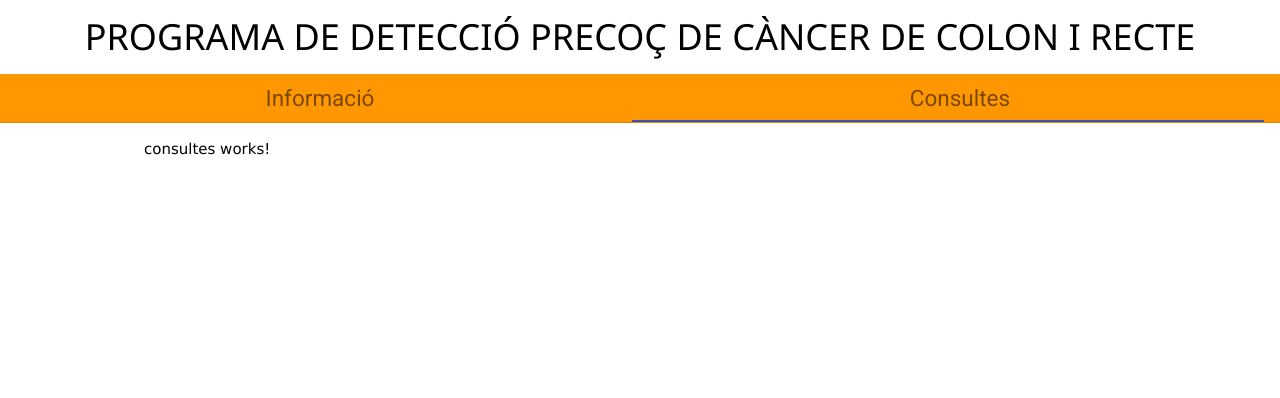
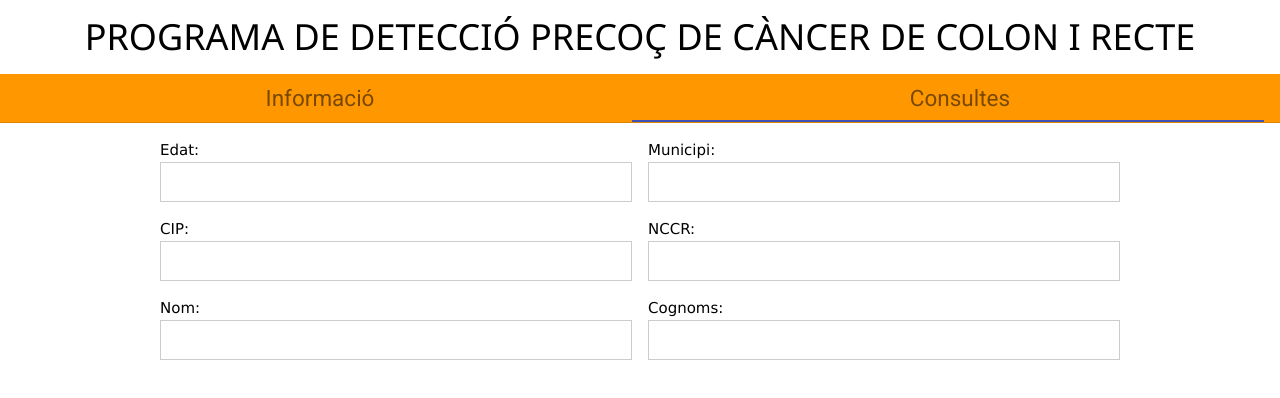
Before and after one commit to Jaldazabal3/colon, an Angular app: page /consultes in a window 1280 px wide. Shown: the top 398 px of the page. Built offline with nearby package versions, Linux system fonts and the light colour scheme.

Commit message:
First form layout

```diff
--- a/src/app/app.module.ts
+++ b/src/app/app.module.ts
@@ -2,6 +2,8 @@ import { BrowserModule } from '@angular/platform-browser';
 import { NgModule } from '@angular/core';
 import { BrowserAnimationsModule } from '@angular/platform-browser/animations';
 import { MatTabsModule } from '@angular/material/tabs';
+import { MatStepperModule } from '@angular/material/stepper';
+import { ReactiveFormsModule } from "@angular/forms";
 
 
 import { AppComponent } from './app.component';
@@ -22,7 +24,9 @@ import { AppRoutingModule } from "./app-routing.module";
     BrowserModule,
     BrowserAnimationsModule,
     MatTabsModule,
-    AppRoutingModule
+    AppRoutingModule,
+    ReactiveFormsModule,
+    MatStepperModule
   ],
   providers: [],
   bootstrap: [AppComponent]
--- a/src/app/consultes/consultes.component.html
+++ b/src/app/consultes/consultes.component.html
@@ -1,5 +1,53 @@
-<div class="w3-container">
-  <p>
-    consultes works!
-  </p>
+<div class="w3-container w3-margin-top">
+  <form [formGroup]="consultesControl">
+    <!-- <mat-vertical-stepper>
+      <label>
+        Edat:
+        <input type="number" formControlName="age"/>
+      </label>
+
+    </mat-vertical-stepper> -->
+    <div class="w3-row-padding">
+      <div class="w3-half">
+        <label>
+          Edat:
+        </label>
+        <input class="w3-input w3-border" type="number" formControlName="age"/>
+      </div>
+      <div class="w3-half">
+        <label>
+          Municipi:
+        </label>
+        <input class="w3-input w3-border" type="text" formControlName="town"/>
+      </div>
+    </div>
+    <div class="w3-row-padding w3-margin-top">
+      <div class="w3-half">
+        <label>
+          CIP:
+        </label>
+        <input class="w3-input w3-border" type="text" formControlName="cip"/>
+      </div>
+      <div class="w3-half">
+        <label>
+          NCCR:
+        </label>
+        <input class="w3-input w3-border" type="text" formControlName="nccr"/>
+      </div>
+    </div>
+    <div class="w3-row-padding w3-margin-top">
+      <div class="w3-half">
+        <label>
+          Nom:
+        </label>
+        <input class="w3-input w3-border" type="text" formControlName="name"/>
+      </div>
+      <div class="w3-half">
+        <label>
+          Cognoms:
+        </label>
+        <input class="w3-input w3-border" type="text" formControlName="surname"/>
+      </div>
+    </div>
+  </form>
 </div>
--- a/src/app/consultes/consultes.component.ts
+++ b/src/app/consultes/consultes.component.ts
@@ -1,4 +1,5 @@
 import { Component, OnInit } from '@angular/core';
+import { FormGroup, FormControl } from "@angular/forms";
 
 @Component({
   selector: 'app-consultes',
@@ -12,4 +13,13 @@ export class ConsultesComponent implements OnInit {
   ngOnInit() {
   }
 
+  consultesControl = new FormGroup({
+    age: new FormControl(''),
+    town: new FormControl(''),
+    cip: new FormControl(''),
+    nccr: new FormControl(''),
+    name: new FormControl(''),
+    surname: new FormControl('')
+  });
+
 }
```
Also changed, not shown: 1 other file (tests, documents, lock files or other folders).
